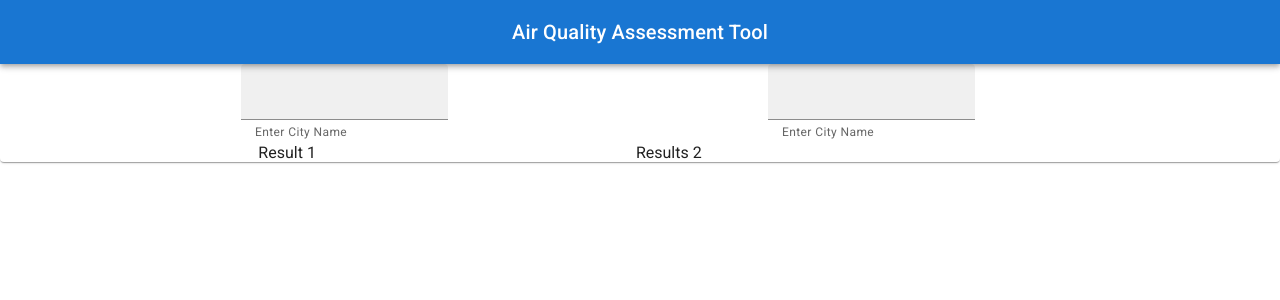
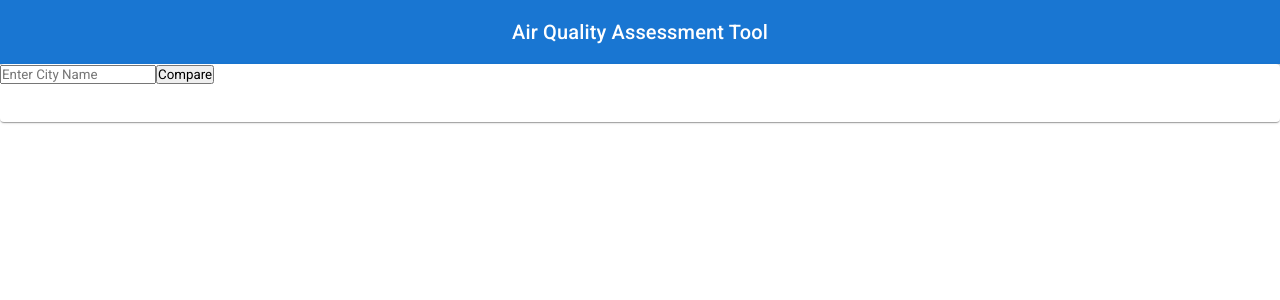
Before and after one commit to gabrielantonia/AirQualityAssessmentTool, a React (Create React App) app in the folder air-quality-assessment-tool/: page / in a window 1280 px wide. Shown: the top 300 px of the page. Built offline with nearby package versions, Linux system fonts and the light colour scheme.

Commit message:
functionality
Functional api request and display of single search component

```diff
--- a/air-quality-assessment-tool/src/App.js
+++ b/air-quality-assessment-tool/src/App.js
@@ -5,7 +5,10 @@ import Header from "./components/Header";
 
 function App() {
     return (
-        <Main></Main>
+        <Box>
+            <Header></Header>
+            <Main></Main>
+        </Box>
     );
 }
 
--- a/air-quality-assessment-tool/src/components/Main.js
+++ b/air-quality-assessment-tool/src/components/Main.js
@@ -1,51 +1,43 @@
-import React, {useState} from 'react';
+import React, {useEffect, useState} from 'react';
 import {
-    Divider,
-    Paper,
-    TextField,
-    Button,
-    Card,
-    Grid, Input,
+    Divider, Paper, TextField, Button, Card, Grid, Input,
 } from "@mui/material";
 import HeaderComponent from "./Header";
+import {getCityData} from "../services/Fetch";
+import {DynamicForm} from "@mui/icons-material";
+import axios from "axios";
 
 export default function MainComponent() {
-    const [state, setState] = useState();
-    const handleClick = ({target}) => {
+    const [result, setResult] = useState({
+        location: null, city: null, country: null, coordinates: {}, measurements: []
+    });
+    const [city, setCity] = useState('');
 
+    const handleSubmit = async (event) => {
+        event.preventDefault();
+        getCityData(city).then(res => {
+            if (res.results) {
+                setResult(res.results[0]);
+            }
+        })
     }
+    const handleChange = ({target}) => {
+        setCity(target.value);
+    };
 
-    return (
-        <Paper spacing={5}>
-            <HeaderComponent></HeaderComponent>
-            <Grid container spacing={40} justifyContent={"center"}>
-                <Grid item>
-                    <TextField
-                        required={true}
-                        helperText="Enter City Name"
-                        variant="filled">
-                    </TextField>
-                </Grid>
-                <Divider></Divider>
-                <Grid item>
-                    <TextField
-                        required={true}
-                        helperText="Enter City Name"
-                        variant="filled">
-                    </TextField>
-                    <Card id="results2" hidden={false}></Card>
-                </Grid>
-                <Button onClick={handleClick}/>
-                <Grid container spacing={40} justifyContent={"center"} hidden={false}>
-                    <Grid item>
-                        Result 1
-                    </Grid>
-                    <Divider></Divider>
-                    <Grid item>
-                        Results 2
-                    </Grid>
-                </Grid>
-            </Grid>
-        </Paper>
-)
+    return (<Paper id="main">
+        <form onSubmit={handleSubmit}>
+            <input value={city} type='text' required={true} placeholder='Enter City Name' onChange={handleChange}/>
+            <button type='submit'> Compare</button>
+            {result &&
+                <ul>
+                    <li>{result.city}</li>
+                    <li>{result.country}</li>
+                    {/*{stations.map(station => <div key={station}> {station} </div>)*/}
+                    {result.measurements.map( measure => <li key={measure}>Parameter: {measure.parameter}, Unit: {measure.unit}, Value: {measure.value}</li>)}
+                </ul>
+            }
+        </form>
+    </Paper>)
+
 }
--- a/air-quality-assessment-tool/src/services/Fetch.js
+++ b/air-quality-assessment-tool/src/services/Fetch.js
@@ -1,10 +1,10 @@
 import axios from "axios";
 
 export async function getCityData(city) {
-
-    const url = `https://api.openaq.org/v2/latest?city=${city}&country=US&limit=1`;
+    const url = `https://api.openaq.org/v2/latest?city=${city.toUpperCase().trim()}&country=US&limit=1`;
+    let response = '';
     try {
-        const response = await axios.get(url);
+        response = await axios.get(url);
         if (response.data) {
             console.log('response  ', response)
             return response.data;
```
